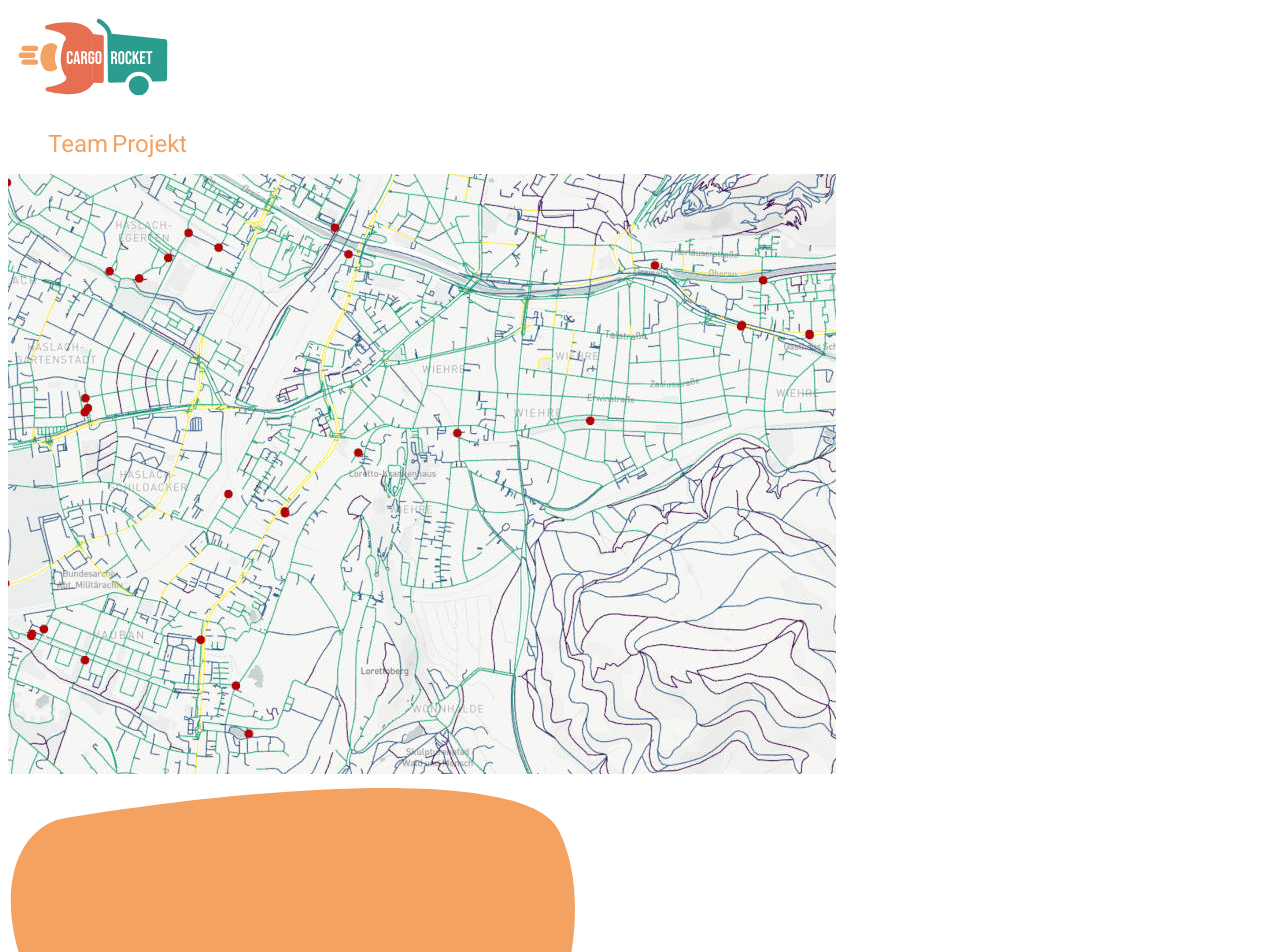
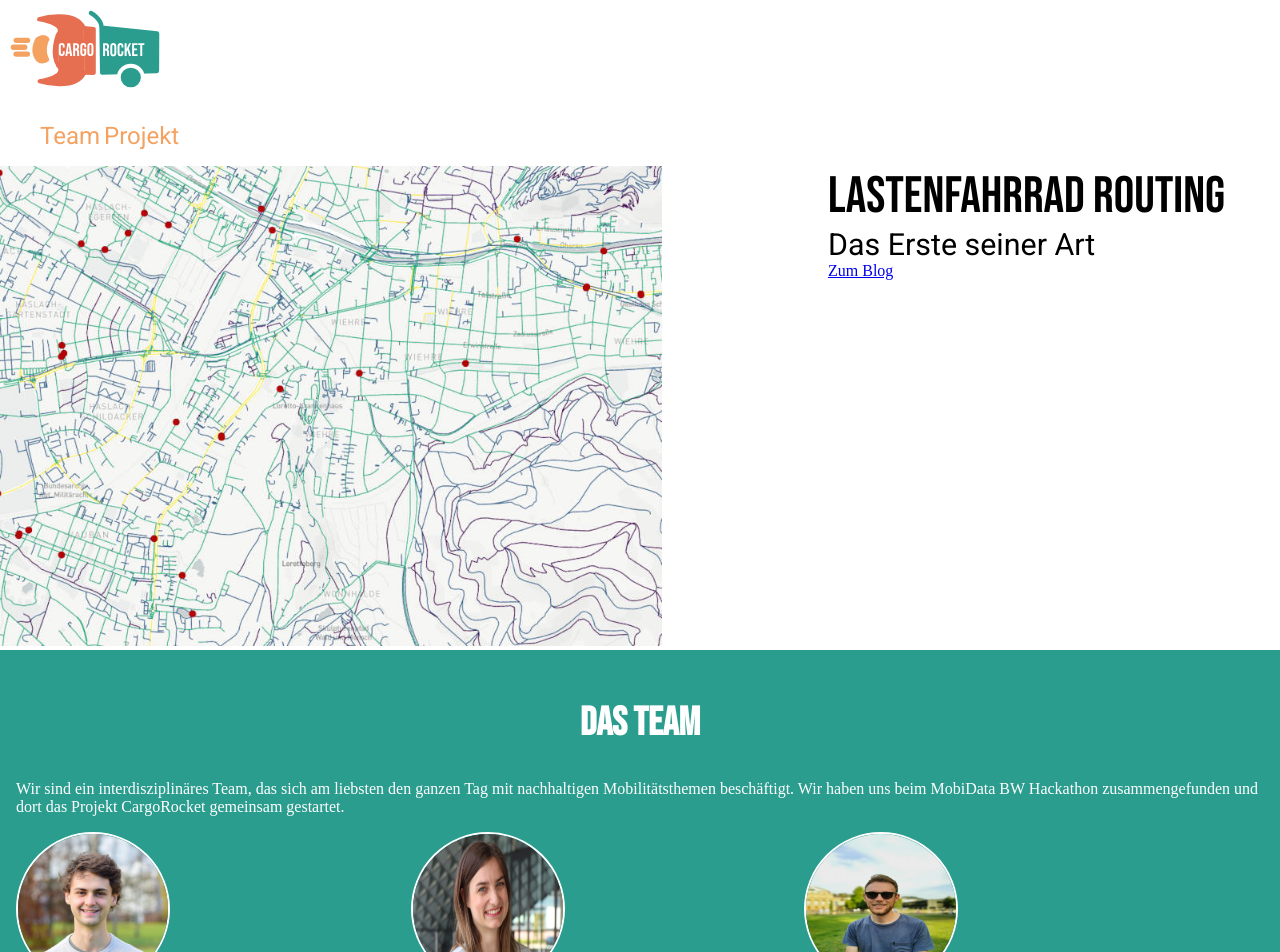
Before and after one commit to CargoRocket/website, a Jekyll site: the page built from index.md, in a window 1280 px wide. Shown: the top 952 px of the page. Built offline with Jekyll 4.4.1, drawn with Linux system fonts in a browser that asks for light colours; some of the changed text lies outside the part shown.

Commit message:
Simplify and Improve style of home

```diff
--- a/_layouts/home.html
+++ b/_layouts/home.html
@@ -16,6 +16,7 @@
 
 <body>
     <header>
+        <div>
             <img src="../assets/images/{{ page.logo }}" class="logo" />
             <nav>
                 <ul>
@@ -23,15 +24,17 @@
                     <li><a href="#projekt">Projekt</a></li>
                 </ul>
             </nav>
+        </div>
 
-        <div>
+        <div class="flex">
+            <div class="present">
                 <img src="../assets/images/{{ page.present-img }}" />
-            <img src="../assets/images/{{ page.present-background }}" />
             </div>
             <div>
                 <div class="headline big bebas">{{ page.main-headline }}</div>
                 <div class="headline small roboto">{{ page.second-headline }}</div>
                 <a href="/blog">{{ page.main-button }}</a>
+            </div>
         </div>
     </header>
 
@@ -40,10 +43,11 @@
 
         <p>{{page.team.description }}</p>
 
-        <div class="members">
+        <div class="members flex">
             {% for member in page.team.members %}
             <div class="member">
-                <img class="member" src="../assets/images/{{ member.img }}" />
+                <img src="../assets/images/{{ member.img }}" />
+                <p class="b bebas">{{ member.name }}</p>
                 <p>{{ member.skills }}</p>
             </div>
             {% endfor %}
@@ -55,10 +59,11 @@
 
         <p>{{page.team.description }}</p>
 
-        <div class="products">
+        <div class="products flex">
         {% for product in page.project.products %}
             <div class="product">
                 <img class="product" src="../assets/images/{{ product.img }}" />
+                <p class="b bebas">{{ product.name }}</p>
                 <p>{{ product.description }}</p>
             </div>
         {% endfor %}
--- /dev/null
+++ b/_sass/base.scss
@@ -0,0 +1,4 @@
+html, body {
+    padding: 0;
+    margin: 0;
+}
--- a/_sass/elements.scss
+++ b/_sass/elements.scss
@@ -8,10 +8,18 @@
     &.small {
         font-size: 1.9rem;
     }
+}
 
-    &.c {
-        text-align: center;
-    }
+.flex {
+    display: flex;
+}
+
+.c {
+    text-align: center;
+}
+
+.b {
+    font-weight: bold;
 }
 
 .button {
--- a/_sass/home.scss
+++ b/_sass/home.scss
@@ -1,11 +1,33 @@
 @import "variables";
+
+section {
+    padding: 1rem;
+}
+
+header {
+    .present {
+        background-image: url("../../assets/images/present-bg.svg");
+        background-repeat: no-repeat;
+
+        img {
+            width: 80%;
+        }
+    }
+}
 
 section#team {
     background-color: $primary-color;
     color: white;
 
     .members {
-        display: flex;
+        .member {
+            img {
+                width: $portrait-size;
+                height: $portrait-size;
+                border-radius: 50%;
+                border: 2px solid white;
+            }
+        }
     }
 }
 
@@ -14,6 +36,5 @@ section#project {
     color: white;
 
     .products {
-        display: flex;
     }
 }
--- a/_sass/variables.scss
+++ b/_sass/variables.scss
@@ -1,2 +1,3 @@
 $primary-color: #2A9D8F;
 $secondary-color: #F4A261;
+$portrait-size: 150px;
--- a/assets/css/page.scss
+++ b/assets/css/page.scss
@@ -1,5 +1,6 @@
 ---
 ---
+@import "base";
 @import "variables";
 @import "elements";
 @import "navigation";
@@ -7,20 +8,6 @@
 
 @import url('https://fonts.googleapis.com/css2?family=Bebas+Neue&family=Roboto:wght@400;700&display=swap');
 
-img.member {
-    $portrait-size: 150px;
-    width: $portrait-size;
-    height: $portrait-size;
-    border-radius: 50%;
-    border: 2px solid white;
-}
-
 .logo {
     width: 170px;
 }
-
-.present {
-   .background {
-
-   }
-}
--- a/index.md
+++ b/index.md
@@ -6,7 +6,6 @@ logo: cargorocket-logo.svg
 main-headline: Lastenfahrrad Routing
 second-headline: Das Erste seiner Art
 present-img: present-map.jpg
-present-background: present-bg.svg
 main-button: Zum Blog
 team:
     headline: Das Team
```
Lines whose indentation alone changed are shown as unchanged.
